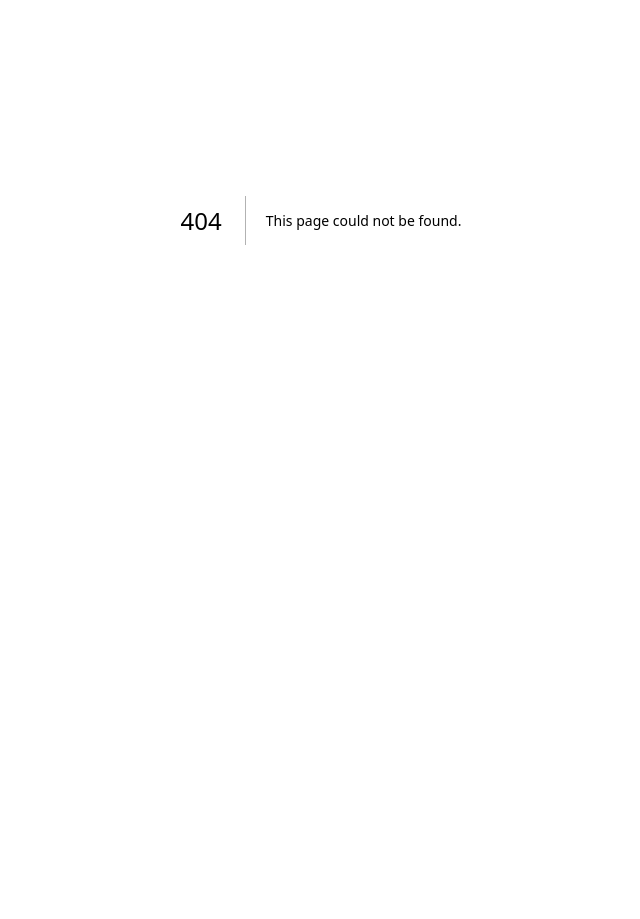
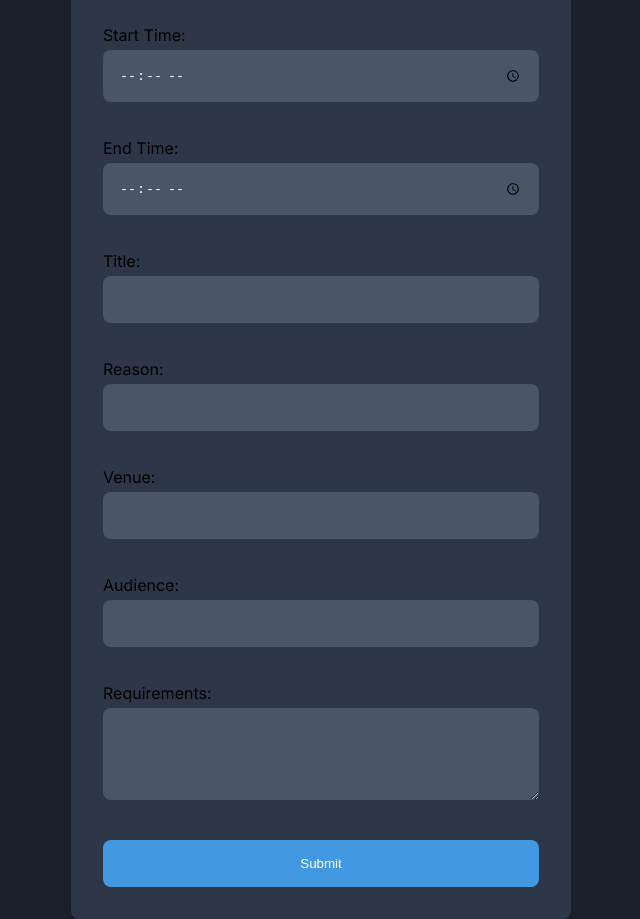
Before and after one commit to vedang1010/COEP-Tech-Hackathon, a Next.js app: page /testform in a window 1280 px wide. Before the commit this address had no page. Shown: the part 180-1099 px from the top of the page, without its empty margins (319-959 px from the left). Before the commit the page ends 800 px from the top, so only its background shows below. Built offline with nearby package versions, Linux system fonts and the light colour scheme.

Commit message:
Adding form functionalities

```diff
--- a/package.json
+++ b/package.json
@@ -12,6 +12,7 @@
     "next": "14.1.4",
     "react": "^18",
     "react-dom": "^18",
+    "react-firebase-hooks": "^5.1.1",
     "react-router-dom": "^6.22.3",
     "styled-components": "^6.1.8"
   },
--- /dev/null
+++ b/src/app/testform/page.js
@@ -0,0 +1,167 @@
+"use client"
+import React from 'react'
+import { styled } from "styled-components"
+
+function page() {
+    return (
+        <Container>
+      <FormContainer>
+        <Title>Meeting Form</Title>
+        <form>
+          <FormGroup>
+            <Label>Date:</Label>
+            <Input type="date" name="date" />
+          </FormGroup>
+          <FormGroup>
+            <Label>Start Time:</Label>
+            <Input type="time" name="startTime" />
+          </FormGroup>
+          <FormGroup>
+            <Label>End Time:</Label>
+            <Input type="time" name="endTime" />
+          </FormGroup>
+          <FormGroup>
+            <Label>Title:</Label>
+            <Input type="text" name="title" />
+          </FormGroup>
+          <FormGroup>
+            <Label>Reason:</Label>
+            <Input type="text" name="reason" />
+          </FormGroup>
+          <FormGroup>
+            <Label>Venue:</Label>
+            <Input type="text" name="venue" />
+          </FormGroup>
+          <FormGroup>
+            <Label>Audience:</Label>
+            <Input type="text" name="audience" />
+          </FormGroup>
+          <FormGroup>
+            <Label>Requirements:</Label>
+            <TextArea name="requirements" rows="4" />
+          </FormGroup>
+          <Button type="submit">Submit</Button>
+        </form>
+      </FormContainer>
+      </Container>
+    );
+  }
+
+
+  const Container = styled.div`
+  min-height: 100vh;
+  /* min-width: 150vw; */
+  display: flex;
+  align-items: center;
+  justify-content: center;
+  background-color: #1a202c;
+`;
+
+  const FormContainer = styled.div`
+  max-width: 500px;
+  min-width: 500px;
+  /* display: flex;
+  align-items: center;
+  justify-content: center; */
+  /* margin: 0 auto;
+  padding: 20px;
+  border: 1px solid #ccc;
+  border-radius: 5px;
+  box-shadow: 0 2px 5px rgba(0, 0, 0, 0.1);
+  background-color: #f9f9f9;
+  font-family: Arial, sans-serif; */
+
+  background-color: #2d3748;
+  padding: 2rem;
+  border-radius: 0.5rem;
+  box-shadow: 0 4px 6px rgba(0, 0, 0, 0.1);
+`;
+
+const Title = styled.h1`
+  color: #fff;
+  font-size: 2rem;
+  margin-bottom: 1.5rem;
+`;
+
+const FormGroup = styled.div`
+  margin-bottom: 20px;
+`;
+
+const Label = styled.label`
+  display: block;
+  margin-bottom: 5px;
+  color: black;
+`;
+
+const Input = styled.input`
+  /* width: 100%;
+  padding: 8px;
+  border-radius: 3px;
+  border: 1px solid #ccc;
+  box-sizing: border-box; */
+
+  width: 100%;
+  padding: 1rem;
+  margin-bottom: 1rem;
+  border-radius: 0.5rem;
+  border: none;
+  background-color: #4a5568;
+  color: #fff;
+`;
+
+const TextArea = styled.textarea`
+  width: 100%;
+  /* padding: 8px;
+  border-radius: 3px;
+  border: 1px solid #ccc;
+  box-sizing: border-box; */
+
+  padding: 1rem;
+  margin-bottom: 1rem;
+  border-radius: 0.5rem;
+  border: none;
+  background-color: #4a5568;
+  color: #fff;
+`;
+
+const Button = styled.button`
+  /* background-color: #007bff;
+  color: #fff;
+  padding: 10px 20px;
+  border-radius: 3px;
+  border: none;
+  cursor: pointer; */
+
+  width: 100%;
+  padding: 1rem;
+  background-color: #4299e1;
+  color: #fff;
+  border: none;
+  border-radius: 0.5rem;
+  cursor: pointer;
+  transition: background-color 0.3s;
+
+  &:hover {
+    background-color: #3182ce;
+  }
+`;
+
+// const VenueListButton = styled.button`
+//     margin: 50px;
+//     width: 250px;
+//     height: 50px;
+//     border-radius: 8px;
+//     cursor: pointer;
+// `
+// const NavbarContainer = styled.div`
+//     width: 100vw;
+//     height: 10vh;
+//     background-color: aquamarine;
+//     display: flex;
+//     justify-content: flex-end;
+//     /* justify-content: center; */
+//     align-items: center;
+//     color: black;
+// `
+
+export default page
```
Also changed, not shown: 1 other file (tests, documents, lock files or other folders).
